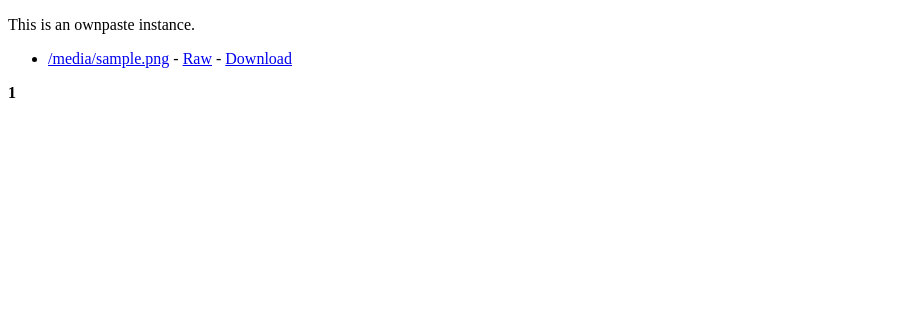
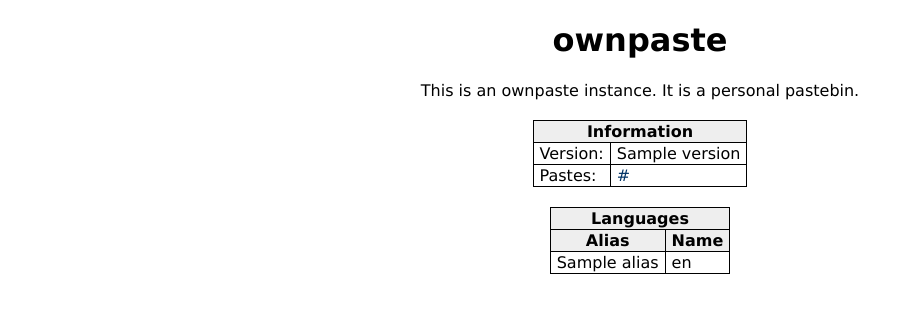
Before and after one commit to rafaelmartins/ownpaste, a Python web app: template ownpaste/templates/base.html in a window 1280 px wide. Shown: the top 313 px of the page, without its empty margins (0-908 px from the left). Run offline with Jinja, Linux system fonts and the light colour scheme; the template is opened without the code that fills it: most values are stand-ins (such as "Sample title", 1, 10 or a date in 2020).

Commit message:
improved html templates

```diff
--- a/ownpaste/static/styles.css
+++ b/ownpaste/static/styles.css
@@ -1,3 +1,43 @@
+body {
+    font-family: Verdana, sans-serif;
+    font-size: normal;
+    text-align: center;
+}
+
+table td {
+    text-align: left;
+}
+
+a {
+    color: #036;
+    text-decoration: none;
+}
+
+a:hover {
+    text-decoration: underline;
+}
+
+ul {
+    text-align: left;
+    width: 500px;
+    margin: 0 auto;
+}
+
+table.listing {
+    margin: 20px auto;
+    border-collapse: collapse;
+}
+
+table.listing tr, table.listing td, table.listing th {
+    border: 1px solid #000;
+    padding-left: 6px;
+    padding-right: 6px;
+}
+
+table.listing th {
+    background-color: #eee;
+}
+
 #paste td.code {
     padding-left: 10px;
 }
@@ -11,6 +51,7 @@
 }
 
 #paste pre {
+    text-align: left;
     margin: 0;
     padding: 5px 0 5px 0;
     font-family: 'Bitstream Vera Sans Mono', monospace;
--- a/ownpaste/templates/base.html
+++ b/ownpaste/templates/base.html
@@ -23,37 +23,39 @@
 
 {% block body -%}
 
-<p>
-    This is an ownpaste instance.
-</p>
+<h1>ownpaste</h1>
 
-<ul>
-    {% for paste in pagination.items %}
-    {% set paste_id = paste.private_id or paste.paste_id %}
-    <li>
-        <a href="{{ url_for('views.paste_api', paste_id=paste_id) }}">{{
-            paste.file_name or '(no name)' }}</a> -
-        <a href="{{ url_for('views.paste_api', paste_id=paste_id,
-            action='raw') }}">Raw</a> -
-        <a href="{{ url_for('views.paste_api', paste_id=paste_id,
-            action='download') }}">Download</a>
-    </li>
-    {% endfor %}
-</ul>
-<div class="pagination">
-    {%- for page in pagination.iter_pages() %}
-        {% if page %}
-        {% if page != pagination.page %}
-        <a href="{{ url_for('views.paste_api', page=page) }}">{{ page }}</a>
-        {% else %}
-        <strong>{{ page }}</strong>
-        {% endif %}
-        {% else %}
-        <span class="ellipsis">…</span>
-        {% endif %}
+<p>This is an ownpaste instance. It is a personal pastebin.</p>
+
+<table class="listing">
+    <tr>
+        <th colspan="2">Information</th>
+    </tr>
+    <tr>
+        <td>Version:</td>
+        <td>{{ version }}</td>
+    </tr>
+    <tr>
+        <td>Pastes:</td>
+        <td><a href="{{ url_for('views.paste_api') }}">{{
+            url_for('views.paste_api') }}</a></td>
+    </tr>
+</table>
+<table class="listing">
+    <tr>
+        <th colspan="2">Languages</th>
+    </tr>
+    <tr>
+        <th>Alias</th>
+        <th>Name</th>
+    </tr>
+    {% for alias, language in languages -%}
+    <tr>
+        <td>{{ alias }}</td>
+        <td>{{ language }}</td>
+    </tr>
     {%- endfor %}
-</div>
-
+</table>
 
 {%- endblock body %}
 
```
Also changed, not shown: ownpaste/templates/pastes.html (added, +44 -0 lines), ownpaste/views.py (+5 -4 lines).
